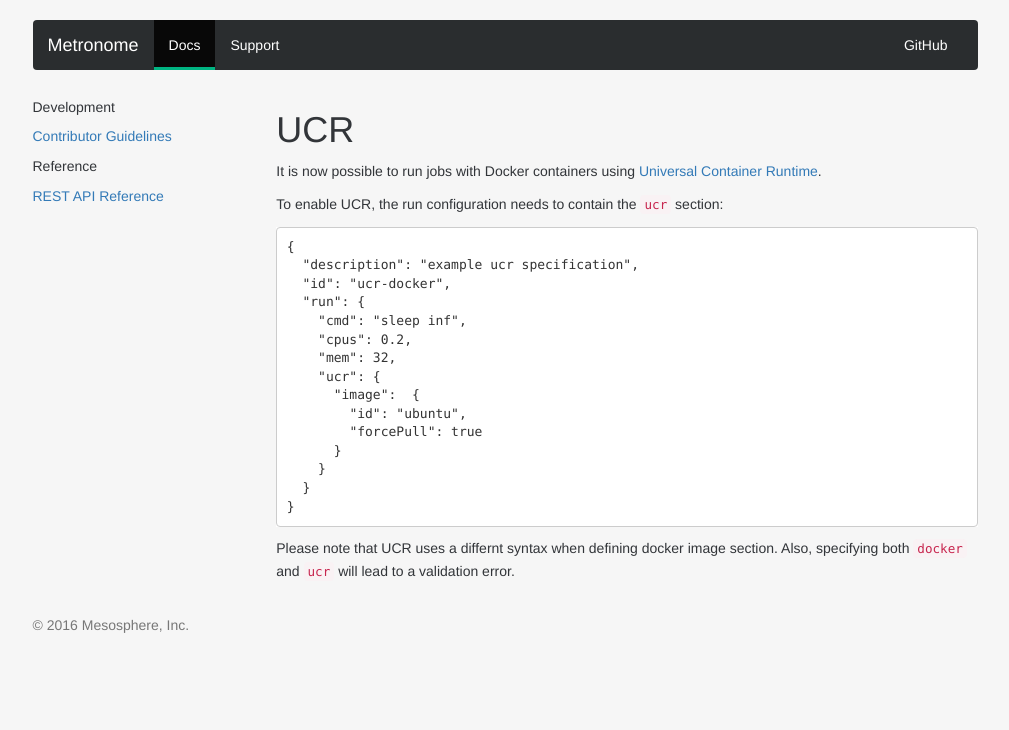
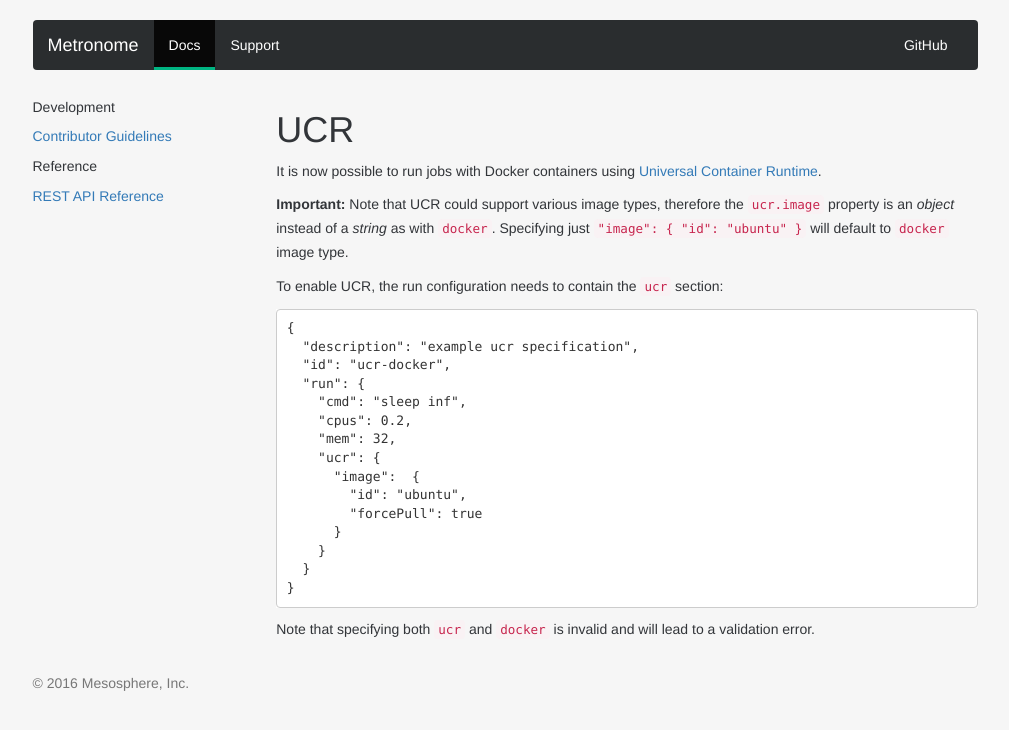
Before and after one commit to dcos/metronome, a Jekyll site: the page built from docs/docs/ucr.md, in a window 1280 px wide. Shown: the top 730 px of the page, without its empty margins (135-1144 px from the left). Built offline with Jekyll 4.4.1, drawn with Linux system fonts in a browser that asks for light colours; nearby versions of some CDN libraries; some web fonts are replaced.

Commit message:
PR feedback

````diff
--- a/docs/docs/ucr.md
+++ b/docs/docs/ucr.md
@@ -5,6 +5,10 @@
 # UCR
 
 It is now possible to run jobs with Docker containers using [Universal Container Runtime](http://mesos.apache.org/documentation/latest/container-image/).
+
+**Important:** Note that UCR could support various image types, therefore the `ucr.image` property is
+an _object_ instead of a _string_ as with `docker`. Specifying just `"image": { "id": "ubuntu" }` will
+default to `docker` image type.
 
 To enable UCR, the run configuration needs to contain the `ucr` section:
 
@@ -26,4 +30,4 @@
 }
 ```
 
-Please note that UCR uses a differnt syntax when defining docker image section. Also, specifying both `docker` and `ucr` will lead to a validation error.
+Note that specifying both `ucr` and `docker` is invalid and will lead to a validation error.
````
